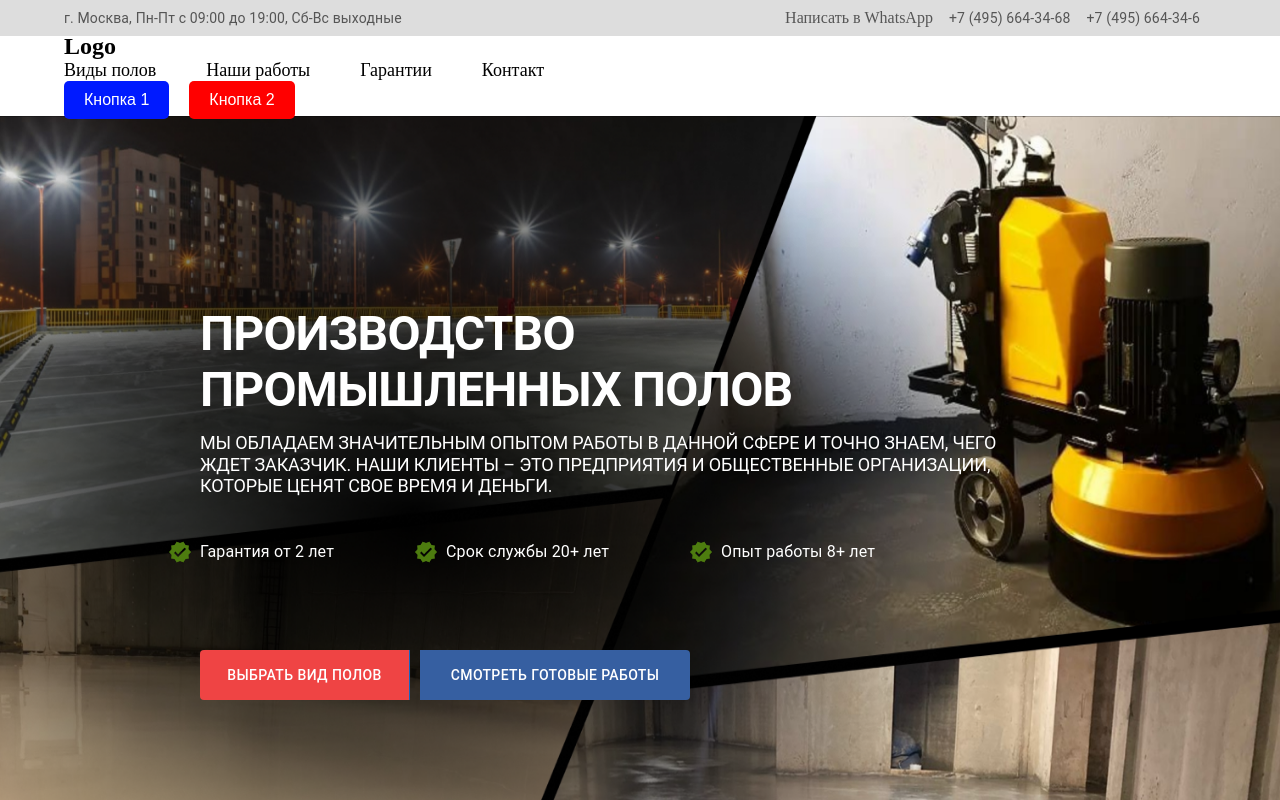
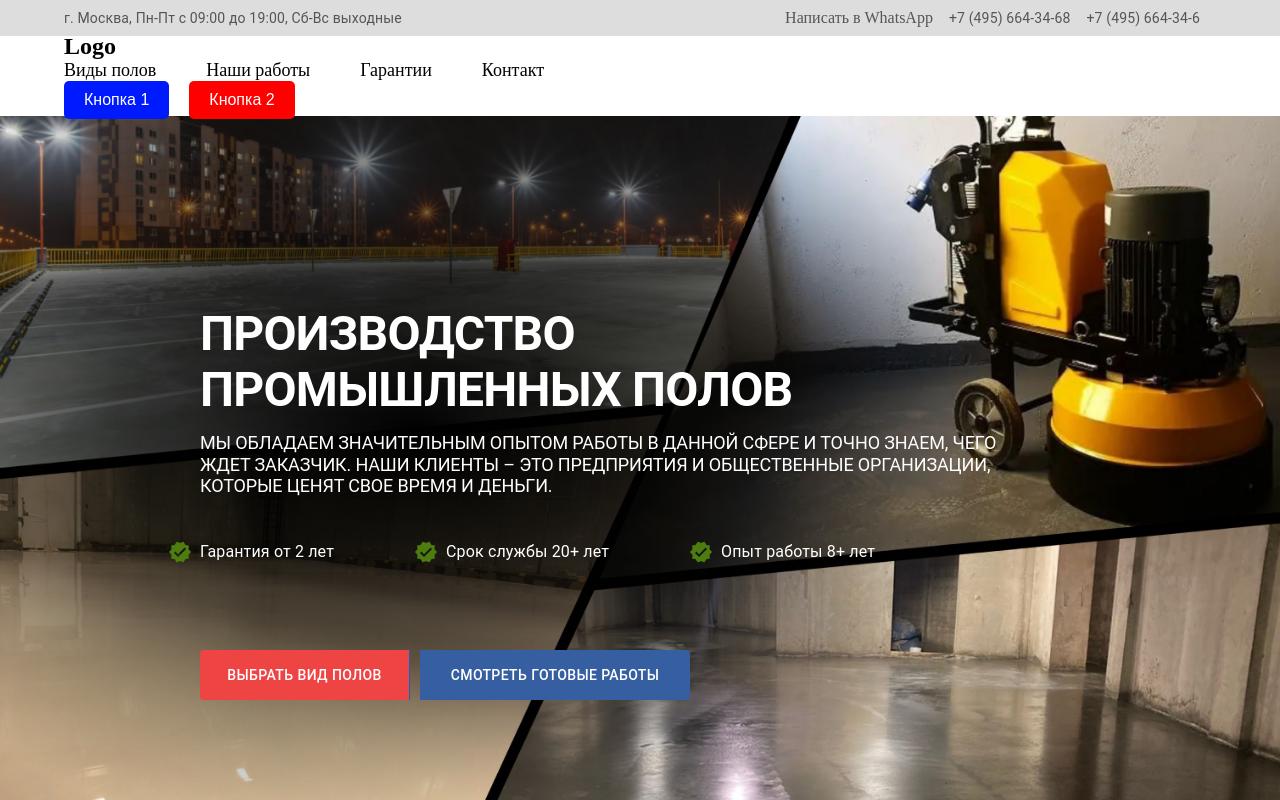
Before and after one commit to ntleek1/prompol77, a Next.js app: page / in a window 1280 px wide. Shown: the top 800 px of the page. Built offline with nearby package versions, Linux system fonts and the light colour scheme.

Commit message:
Hero background image was fixed with sizes

```diff
--- a/components/Hero/Hero.tsx
+++ b/components/Hero/Hero.tsx
@@ -2,6 +2,7 @@ import React from "react";
 import { Box, Container, Typography, Button } from "@mui/material";
 import useHeroStyles from "./styles";
 import ButtonGroup from "@mui/material/ButtonGroup";
+import Image from "next/image";
 
 const Hero = () => {
   const { heroCSS } = useHeroStyles();
@@ -9,7 +10,7 @@ const Hero = () => {
   const IconWithText = ({ image, text }) => {
     return (
       <Box sx={{ display: "flex", alignItems: "center", gap: 1 }}>
-        <img src={image} alt="Icon" style={{ width: "24px", height: "24px" }} />
+        <Image src={image} alt="Icon" width="24" height="24" />
         <Box>{text}</Box>
       </Box>
     );
@@ -30,7 +31,7 @@ const Hero = () => {
       sx={{
         ...heroCSS,
         backgroundImage: `url(/pictures.png)`,
-        backgroundSize: "100% 100%",
+        backgroundSize: "cover",
         backgroundPosition: "center",
       }}
     >
--- a/components/Hero/styles.ts
+++ b/components/Hero/styles.ts
@@ -1,14 +1,14 @@
-import { SxProps, useTheme, } from "@mui/material/styles";
+import { SxProps, useTheme } from "@mui/material/styles";
 function useHeroStyles() {
   const theme = useTheme();
-
 
   const heroCSS: SxProps = {
     display: "flex",
     flexDirection: "column",
     gap: theme.spacing(1),
     p: theme.spacing(4),
-    height: "100vh",
+    height: "calc(100vh - 80px - 36px)",
+    boxSizing: "border-box",
     backgroundColor: theme.palette.grey[900],
     textAlign: "center",
     fontFamily: "Montserrat, sans-serif",
@@ -33,17 +33,14 @@ function useHeroStyles() {
       left: 200, // Расстояние от левого края контейнера (при необходимости измените значение)
     },
     buttonPrimary: {
-      position: 'absolute',
+      position: "absolute",
       top: 600, // Расстояние от верхнего края контейнера (измените, если требуется)
       left: 0, // Расстояние от левого края контейнера (измените, если требуется)
     },
     buttonSecondary: {
-
       top: 600, // Расстояние от верхнего края контейнера (измените, если требуется)
-      left: '1000px', // Расстояние от левого края контейнера (измените, если требуется)
+      left: "1000px", // Расстояние от левого края контейнера (измените, если требуется)
     },
-
-
   };
 
   return {
```
